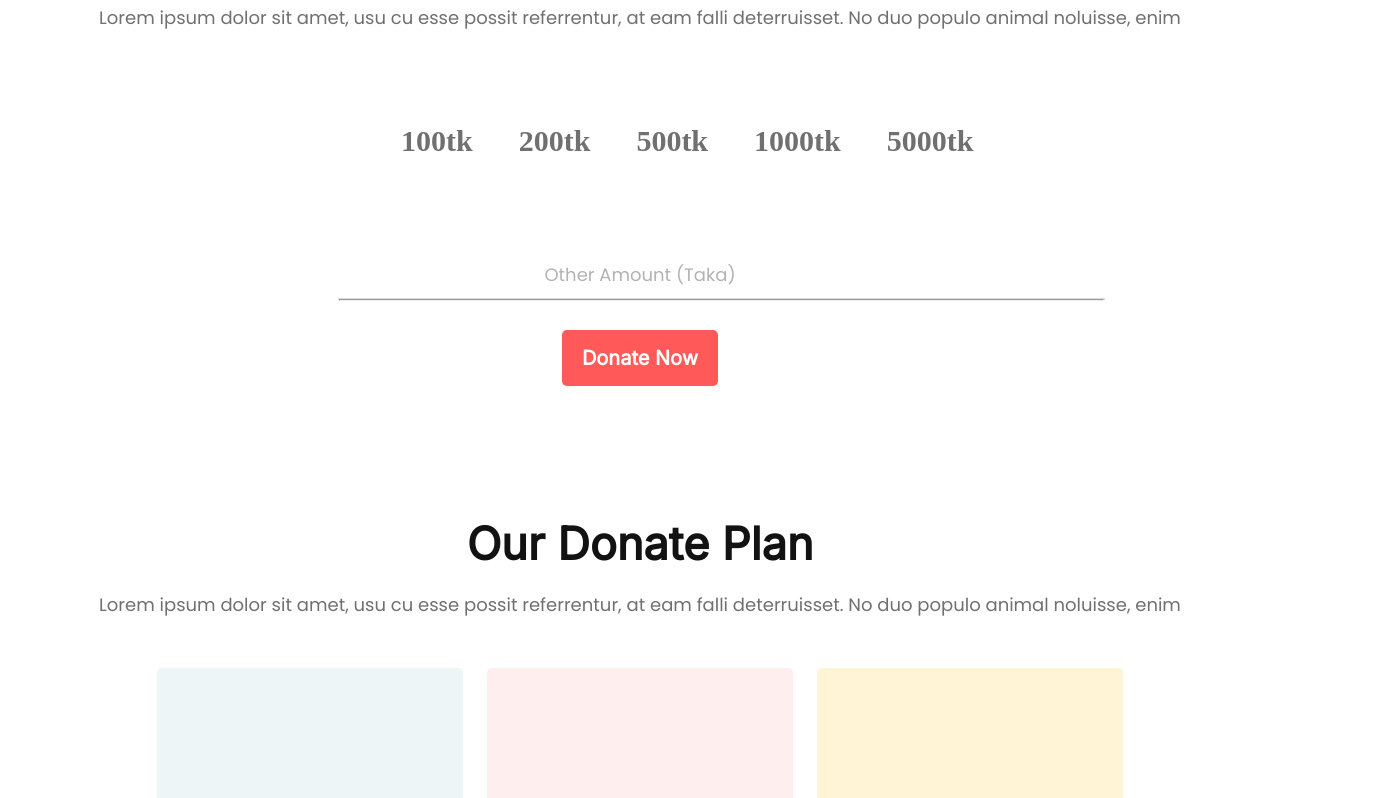
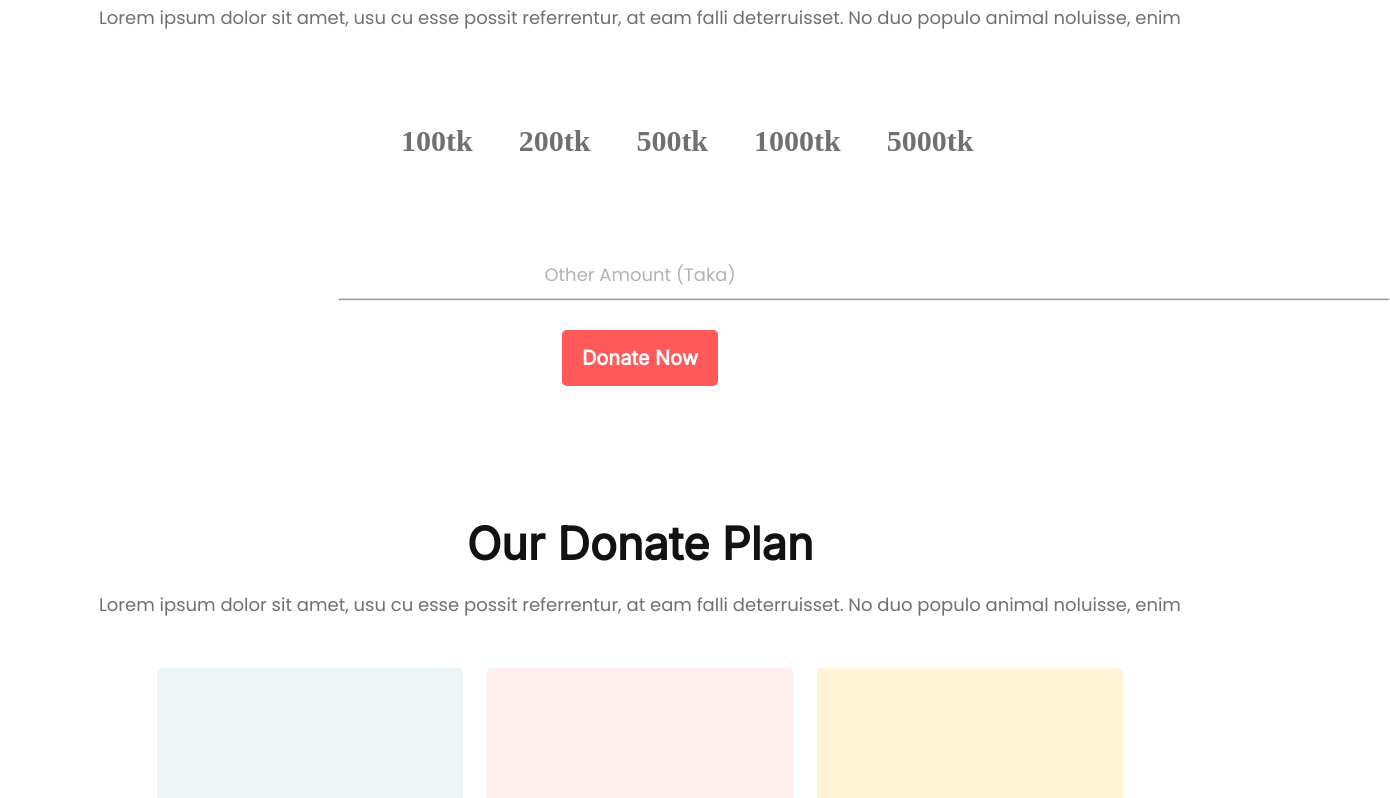
Before and after one commit to AhasanulAlam/my-donate-today, a plain HTML site: page index.html in a window 1280 px wide. Shown: the part 870-1668 px from the top of the page, 1390 px wide, since content can reach past the window. Drawn offline with Linux system fonts and the light colour scheme.

Commit message:
Update HR style

```diff
--- a/css/myDonate.css
+++ b/css/myDonate.css
@@ -99,7 +99,7 @@
 }
 .separator{
     align-items: center;
-    width: 765px;
+    width: 1050px;
     height: 0px;
     margin-left: 338px;
     border: 1px solid #DADADA;
```
